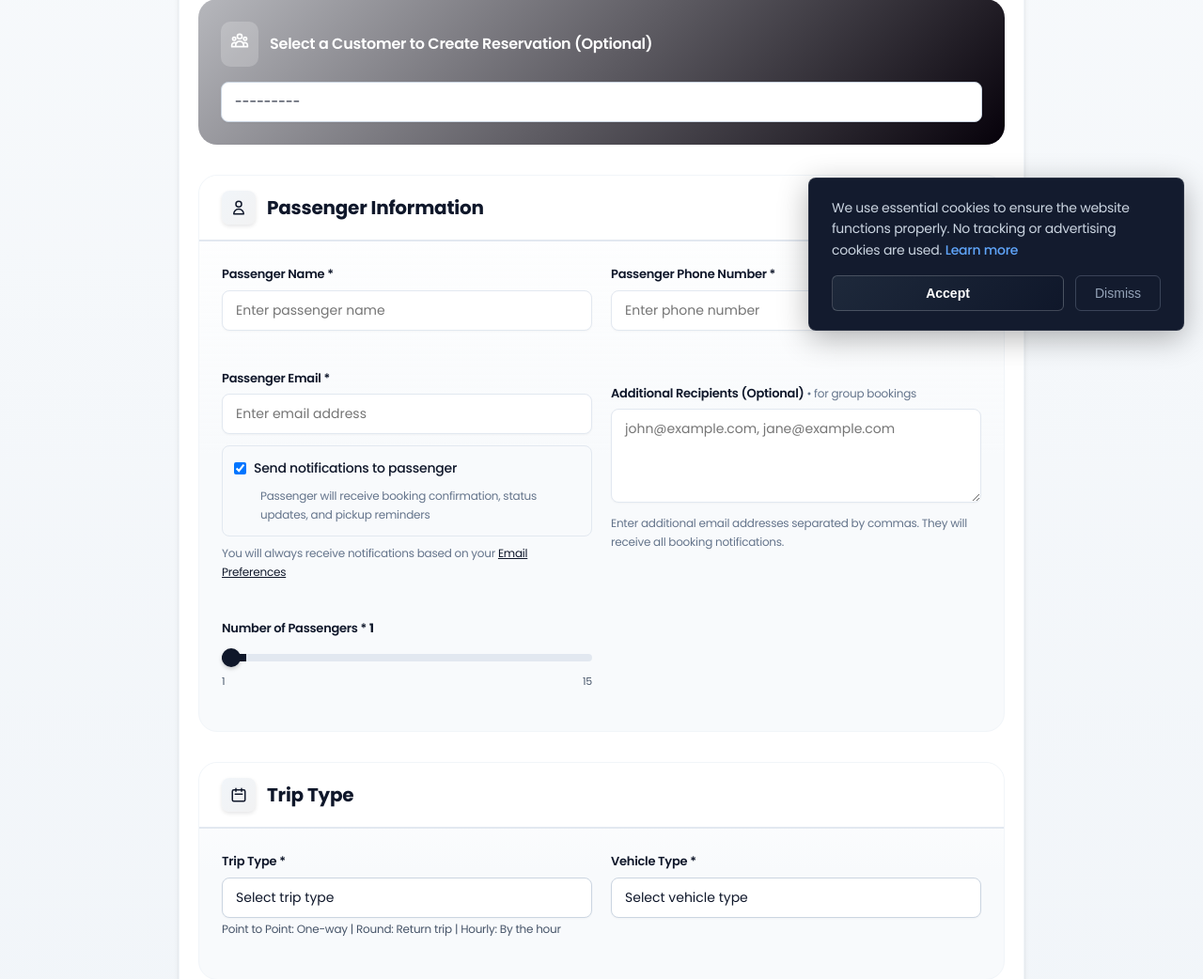
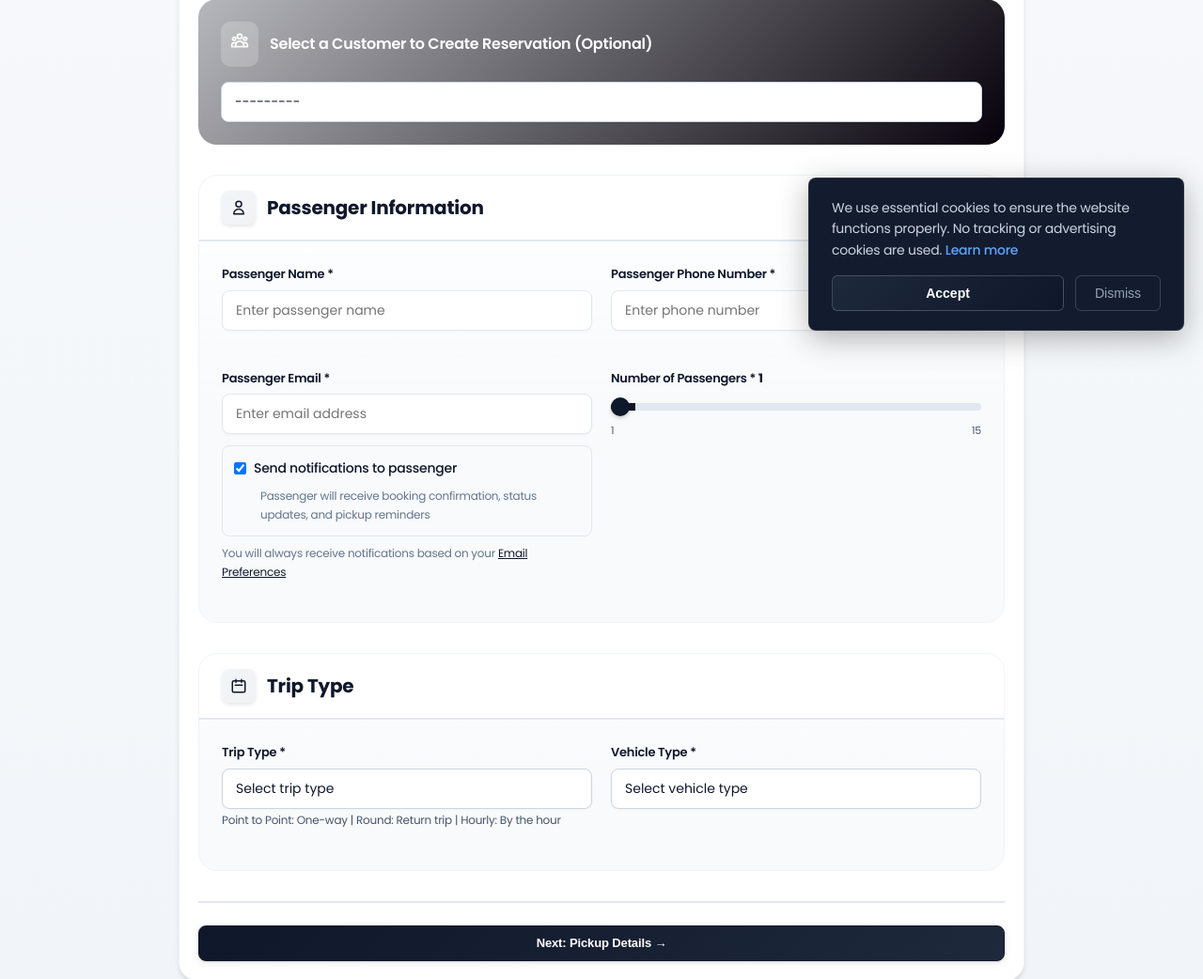
Before and after one commit to ysalha2003/m1limo, a Django app: page /reservation/new/ in a window 1280 px wide. Shown: the part 428-1470 px from the top of the page at 94% size. Run offline with Django 5.2, Linux system fonts and the light colour scheme; the visitor is signed in with stand-in values (Sample User, id 1); data comes from the database, SQL or seed files in the repository; data that the repository does not hold is empty.

Commit message:
feat: Add functionality to resend booking confirmation notifications and update templates for additional recipients

```diff
--- a/templates/bookings/new_booking.html
+++ b/templates/bookings/new_booking.html
@@ -666,21 +666,6 @@
                         </div>
                     </div>
 
-                    <!-- Additional Recipients (Optional) -->
-                    <div class="form-group" style="margin-top: 16px;">
-                        <label class="form-label" for="id_additional_recipients">
-                            Additional Recipients (Optional)
-                            <span style="font-weight: 400; font-size: 12px; color: #64748b;">• for group bookings</span>
-                        </label>
-                        {{ form.additional_recipients }}
-                        {% if form.additional_recipients.errors %}
-                            <div class="form-error">{{ form.additional_recipients.errors.0 }}</div>
-                        {% endif %}
-                        <div style="font-size: 12px; color: #64748b; margin-top: 4px;">
-                            Enter additional email addresses separated by commas. They will receive all booking notifications.
-                        </div>
-                    </div>
-
                     <div class="form-group">
                         <label class="form-label" for="id_number_of_passengers">Number of Passengers * <span id="passengerCount" style="color: var(--primary); font-weight: 700;">1</span></label>
                         <input type="range" id="passengerSlider" min="1" max="15" value="1" class="passenger-slider" style="width: 100%; height: 8px; border-radius: 5px; background: linear-gradient(to right, var(--primary) 0%, var(--primary) 6.67%, var(--border) 6.67%, var(--border) 100%); outline: none; -webkit-appearance: none;">
--- a/urls.py
+++ b/urls.py
@@ -51,6 +51,7 @@ urlpatterns = [
     path('reservation/<int:booking_id>/update/', views.update_booking, name='update_reservation'),
     path('reservation/<int:booking_id>/update-round-trip/', views.update_round_trip, name='update_round_trip'),
     path('reservation/<int:booking_id>/update-notifications/', views.update_notification_preferences, name='update_notification_preferences'),
+    path('reservation/<int:booking_id>/resend-notification/', views.resend_notification, name='resend_notification'),
     path('reservation/<int:booking_id>/rebook/', views.rebook_booking, name='rebook_reservation'),
     path('reservation/<int:booking_id>/cancel/', views.cancel_booking, name='cancel_reservation'),
     path('reservation/<int:booking_id>/delete/', views.delete_booking, name='delete_reservation'),  # Backwards compat
--- a/views.py
+++ b/views.py
@@ -868,6 +868,31 @@ def update_notification_preferences(request, booking_id):
 
 
 @login_required
+def resend_notification(request, booking_id):
+    """
+    Resend booking confirmation notification.
+    Only allows account owner or admin to trigger.
+    """
+    booking = get_object_or_404(Booking, id=booking_id)
+
+    # Check permissions
+    can_edit, error_message = BookingService.can_user_edit_booking(request.user, booking)
+    if not can_edit:
+        messages.error(request, error_message)
+        return redirect('booking_detail', booking_id=booking_id)
+
+    if request.method == 'POST':
+        try:
+            # Send confirmation notification
+            NotificationService.send_notification(booking, 'confirmed')
+            messages.success(request, f"Booking confirmation resent successfully to all recipients.")
+        except Exception as e:
+            messages.error(request, f"Failed to send notification: {str(e)}")
+
+    return redirect('booking_detail', booking_id=booking_id)
+
+
+@login_required
 def rebook_booking(request, booking_id):
     """
     Rebook a past trip with pre-filled information.
```
Also changed, not shown: templates/bookings/booking_detail.html (+14 -3 lines), templates/bookings/update_booking.html (+0 -15 lines).
